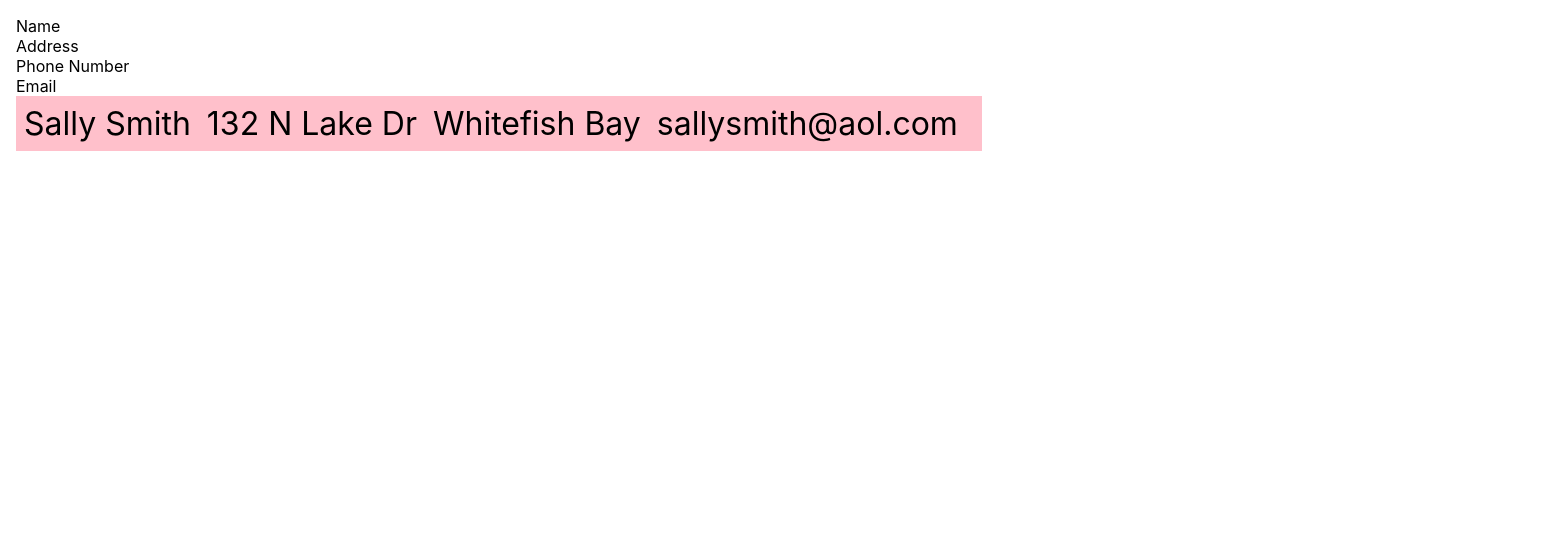
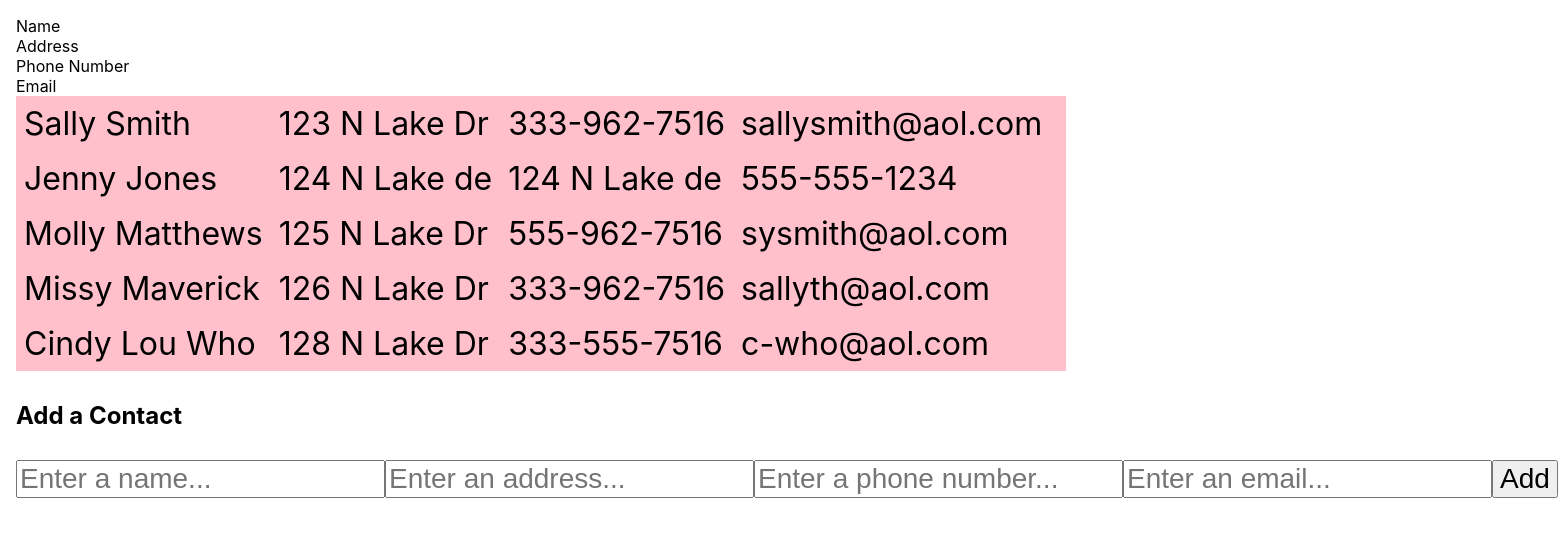
Before and after one commit to sarah-lee-1/Sewing-Club-Tracker-app, a React (Create React App) app: page / in a window 1280 px wide. Shown: the top 536 px of the page, 1558 px wide, since content can reach past the window. Built offline with nearby package versions, Linux system fonts and the light colour scheme.

Commit message:
Perf: Create Add member function

```diff
--- a/src/App.js
+++ b/src/App.js
@@ -1,7 +1,16 @@
-import React from "react";
+import React, { useState } from "react";
 import "./App.css";
+import data from "./mock-data.json"
 
 function App() {
+  const [contacts, setContacts] = useState(data);
+  const [addFormData, setFormData] = useState({
+    fullName: '',
+    address: '',
+    phoneNumber: '',
+    email: ''
+  })
+
   return (
     <div className="app-container">
      <table>
@@ -13,15 +22,25 @@
          <tr></tr>
        </thead>
        <body>
-         <tr>
-           <td>Sally Smith</td>
-           <td>132 N Lake Dr</td>
-           <td>Whitefish Bay</td>
-           <td>sallysmith@aol.com</td>
+         {contacts.map((contact) => (
+           <tr>
+           <td>{contact.fullName}</td>
+           <td>{contact.address}</td>
+           <td>{contact.phoneNumber}</td>
+           <td>{contact.email}</td>
            <td></td>
          </tr>
+         ))}
        </body>
      </table>
+          <h2>Add a Contact</h2>
+          <form>
+            <input type="text" name="fullName" required="required" placeholder="Enter a name..."/>
+            <input type="text" name="address" required="required" placeholder="Enter an address..."/>
+            <input type="text" name="phoneNumber" required="required" placeholder="Enter a phone number..."/>
+            <input type="email" name="email" required="required" placeholder="Enter an email..."/>
+            <button typ="submit">Add</button>
+          </form>
     </div>
   );
 }
```
